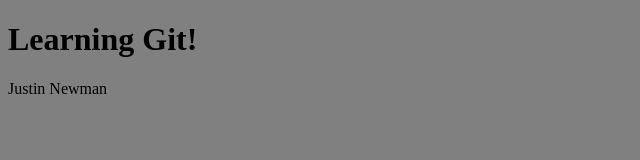
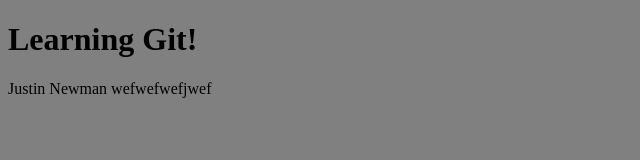
Before and after one commit to justin-newman/learning_git, a plain HTML site: page index.html in a window 1280 px wide. Shown: the whole page, without its empty margins (0-640 px from the left). Drawn offline with Linux system fonts and the light colour scheme.

Commit message:
random Garbage

```diff
--- a/index.html
+++ b/index.html
@@ -9,7 +9,7 @@
 </head>
 <body>
     <h1>Learning Git!</h1>
-    <p>Justin Newman</p>
+    <p>Justin Newman wefwefwefjwef</p>
     <script src='app.js'></script>
 
 </body>
```
